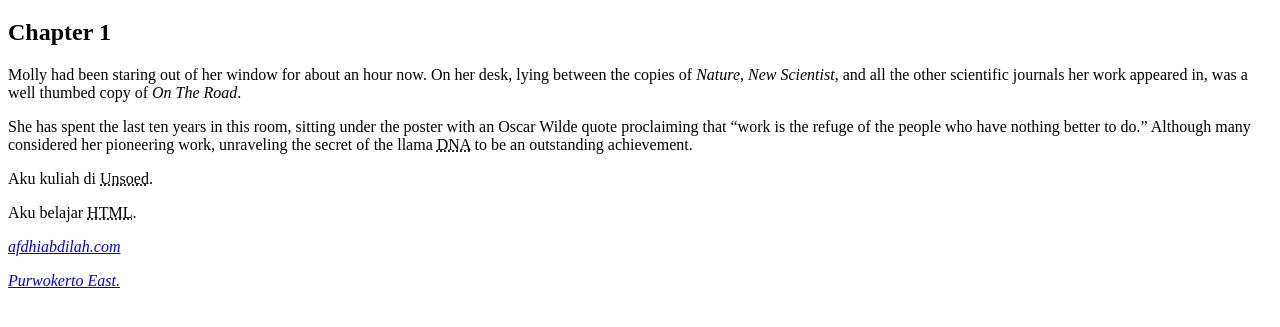
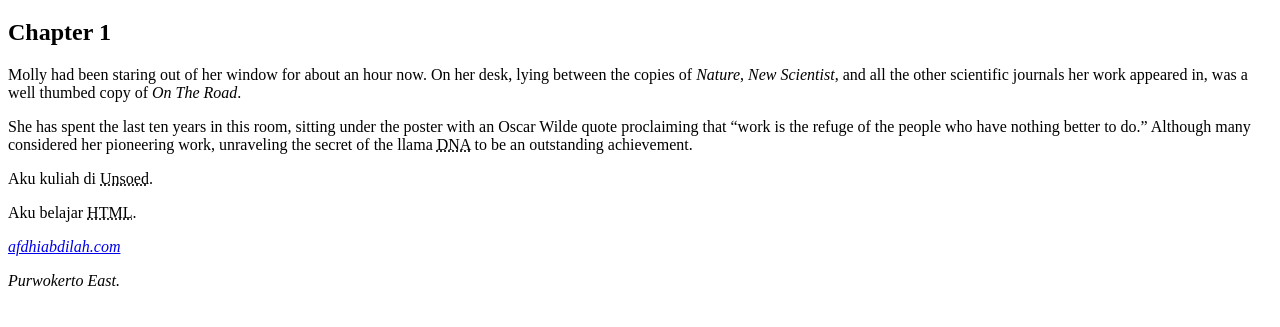
Before and after one commit to jokoanw/xproject, a plain HTML site: page index.html in a window 1280 px wide. Shown: the part 61-388 px from the top of the page. Drawn offline with Linux system fonts and the light colour scheme.

Commit message:
Update index.html

```diff
--- a/index.html
+++ b/index.html
@@ -14,7 +14,7 @@
     </body>
     <address>
         <p><a href="mailto:afdhiabdilah@example.com">
-        afdhiabdilah.com</p>
+        afdhiabdilah.com</a></p>
         <p>Purwokerto East.</p>
     </address>
 </html>
```
